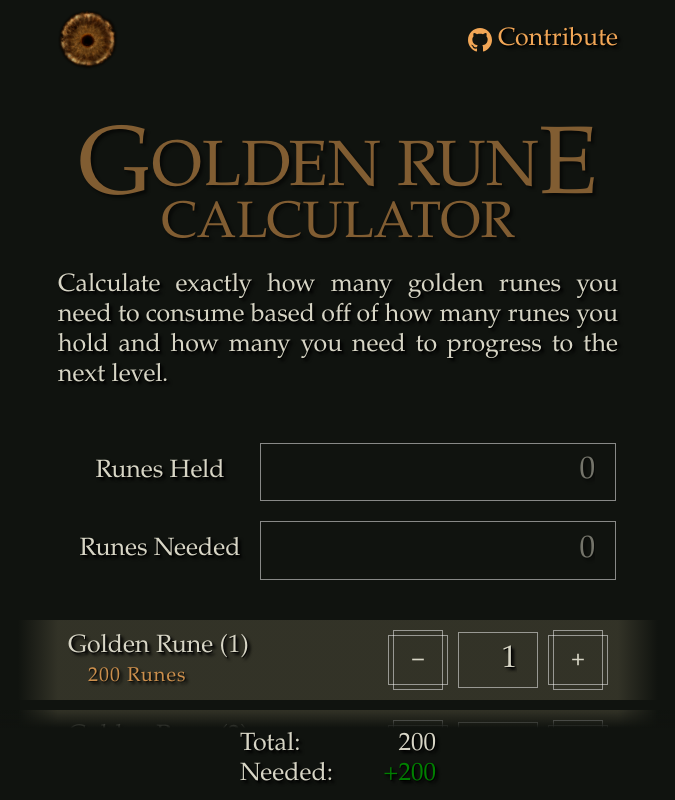
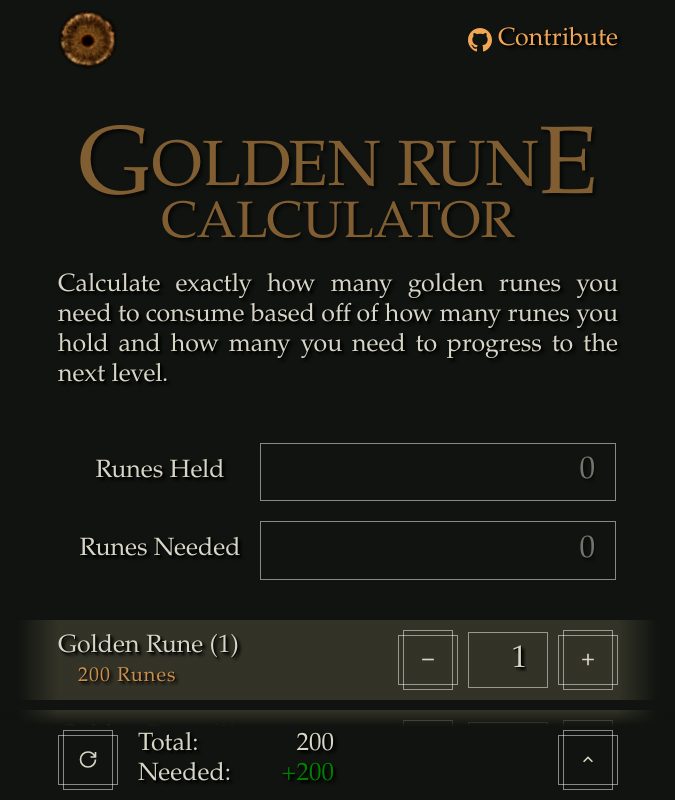
Before and after one commit to sergnio/golden-rune-calculator, a Next.js app: page / in a window 1280 px wide. Both pictures are taken after a click on the button 880 px from the left and 659 px from the top of the page. Shown: the top 800 px of the page, without its empty margins (302-977 px from the left). Built offline with nearby package versions, Linux system fonts and the light colour scheme.

Commit message:
More single screen work

```diff
--- a/src/app/layout.tsx
+++ b/src/app/layout.tsx
@@ -1,4 +1,4 @@
-import type { Metadata } from "next";
+import type { Metadata, Viewport } from "next";
 import "./globals.scss";
 
 export const metadata: Metadata = {
@@ -6,6 +6,13 @@ export const metadata: Metadata = {
   description:
     "A simple calculator to help optimize the number of runes to consume so you don't consume too many in Elden Ring.",
   icons: "/favicon.png",
+};
+
+export const viewport: Viewport = {
+  width: "device-width",
+  initialScale: 1,
+  minimumScale: 1,
+  userScalable: false,
 };
 
 export default function RootLayout({
--- a/src/app/page.tsx
+++ b/src/app/page.tsx
@@ -1,7 +1,6 @@
 "use client";
 
 import { EnterRunes } from "@/components/EnterRunes";
-import { Summary } from "@/components/Summary";
 import { StickyFooter } from "@/components/StickyFooter";
 import { RuneList } from "@/components/RuneList";
 import { RuneCalc } from "@/components/RuneCalc";
@@ -19,9 +18,6 @@ export default function Home() {
         <section className={styles.Section}>
           <RuneList />
         </section>
-        <section className={styles.Section}>
-          <Summary />
-        </section>
         <StickyFooter />
       </main>
     </RuneCalc>
--- a/src/components/RuneCalc.tsx
+++ b/src/components/RuneCalc.tsx
@@ -15,6 +15,7 @@ type RuneCalc = {
   runesNeeded: number;
   setRunesNeeded: Dispatch<SetStateAction<number>>;
   runes: InventoryRune[];
+  heldRunes: InventoryRune[];
   setRuneCount: (setRune: InventoryRune, count: number) => void;
   totalRunes: number;
   remainingNeeded: number;
@@ -58,6 +59,8 @@ export const RuneCalc = ({ children }: React.PropsWithChildren) => {
 
   const remainingNeeded = runesNeeded - (runesHeld + totalRunes);
 
+  const heldRunes = runes.filter((rune) => rune.count > 0);
+
   const reset = () => {
     setRunesHeld(0);
     setRunesNeeded(0);
@@ -72,6 +75,7 @@ export const RuneCalc = ({ children }: React.PropsWithChildren) => {
         runesNeeded,
         setRunesNeeded,
         runes,
+        heldRunes,
         setRuneCount,
         totalRunes,
         remainingNeeded,
--- a/src/components/RuneList/styles.module.scss
+++ b/src/components/RuneList/styles.module.scss
@@ -15,7 +15,7 @@
   align-items: center;
   justify-content: space-between;
   position: relative;
-  padding: 0.5rem;
+  padding: 0.5rem 0;
 
   @include gradient.gradient;
 }
--- a/src/components/StickyFooter/index.tsx
+++ b/src/components/StickyFooter/index.tsx
@@ -1,5 +1,9 @@
+import { useState } from "react";
+import { MdExpandLess, MdExpandMore } from "react-icons/md";
+import { GrPowerReset } from "react-icons/gr";
 import { getOverUnder, OverUnder } from "@/utils/calculate";
 import { useRuneCalc } from "../RuneCalc";
+import { Summary } from "../Summary";
 import { Button } from "../Button";
 import styles from "./styles.module.scss";
 
@@ -11,17 +15,41 @@ const getSign = (overUnder: OverUnder): string => {
 };
 
 export const StickyFooter = () => {
+  const [open, setOpen] = useState(false);
+  const { reset, heldRunes } = useRuneCalc();
+
+  return (
+    <div className={styles.StickyFooter}>
+      {open ? <Summary /> : null}
+      <div className={styles.Container}>
+        <div className={styles.Section}>
+          <Button id="reset" onClick={reset} className={styles.IconButton}>
+            <GrPowerReset />
+          </Button>
+          <RuneCount />
+        </div>
+        <div className={styles.Section}>
+          {heldRunes.length > 0 ? (
+            <Button
+              onClick={() => setOpen(!open)}
+              className={styles.IconButton}
+            >
+              {open ? <MdExpandMore /> : <MdExpandLess />}
+            </Button>
+          ) : null}
+        </div>
+      </div>
+    </div>
+  );
+};
+
+const RuneCount = () => {
   const { runesHeld, totalRunes, remainingNeeded } = useRuneCalc();
-
   const overUnder = getOverUnder(remainingNeeded);
   const neededSign = getSign(overUnder);
   const neededText = `${neededSign}${-1 * remainingNeeded}`;
 
   return (
-    <div className={styles.StickyFooter}>
-      <div className={styles.Container}>
-        <div className={styles.Section}></div>
-        <div className={styles.Section}>
     <div className={styles.Values}>
       <div className={styles.Value}>
         <div className={styles.ValueLabel}>Total:</div>
@@ -34,9 +62,5 @@ export const StickyFooter = () => {
         </div>
       </div>
     </div>
-        </div>
-        <div className={styles.Section}></div>
-      </div>
-    </div>
   );
 };
--- a/src/components/StickyFooter/styles.module.scss
+++ b/src/components/StickyFooter/styles.module.scss
@@ -5,8 +5,8 @@
   margin-right: calc(-1 * var(--site-padding));
   padding: 0.5rem var(--site-padding);
   display: flex;
-  justify-content: center;
-  min-height: 3.75rem;
+  flex-direction: column;
+  align-items: center;
 
   &:before {
     content: "";
@@ -16,7 +16,7 @@
     background: linear-gradient(
       0deg,
       rgb(16, 19, 15) 0%,
-      rgb(16, 19, 15, 1) 80%,
+      rgb(16, 19, 15, 1) calc(100% - 0.8rem),
       rgb(16, 19, 15, 0) 100%
     );
     z-index: -1;
@@ -33,7 +33,7 @@
 
 .Section {
   display: flex;
-  gap: 0.5rem;
+  gap: 1rem;
   align-items: center;
 }
 
@@ -50,3 +50,8 @@
 .ValueValue {
   text-align: right;
 }
+
+.IconButton {
+  width: 3rem;
+  height: 3rem;
+}
--- a/src/components/Summary/index.tsx
+++ b/src/components/Summary/index.tsx
@@ -3,30 +3,16 @@ import { InventoryRune, useRuneCalc } from "../RuneCalc";
 import styles from "./styles.module.scss";
 
 export const Summary = () => {
-  const { runes } = useRuneCalc();
-
-  const heldRunes = runes.filter((rune) => rune.count > 0);
+  const { heldRunes } = useRuneCalc();
 
   return (
     <div className={styles.Content}>
-      <header>
-        <h1>
-          <span className="big">C</span>onsum<span className="big">e</span>
-        </h1>
-      </header>
-      {heldRunes.length > 0 ? (
       <div className={styles.List}>
         <p className={styles.Row}>Use: </p>
         {heldRunes.map((rune) => (
           <ConsumeRune key={rune.name} rune={rune} />
         ))}
       </div>
-      ) : (
-        <p>
-          You have not selected any golden runes. Go back to the previous step
-          and select some.
-        </p>
-      )}
     </div>
   );
 };
--- a/src/components/Summary/styles.module.scss
+++ b/src/components/Summary/styles.module.scss
@@ -15,7 +15,7 @@
   justify-content: center;
   vertical-align: baseline;
   border-radius: 50%;
-  background-color: rgb(85, 82, 63, 0.5);
+  // background-color: rgb(85, 82, 63, 0.5);
   width: 1.75rem;
   height: 1.75rem;
   color: var(--color-orange-light);
@@ -69,27 +69,27 @@
   padding-top: 0.25rem;
   padding-bottom: 0.25rem;
 
-  &:after {
-    --gradient-offset: var(--site-padding);
-    content: "";
-    position: absolute;
-    top: 0;
-    left: 0;
-    right: 0;
-    left: calc(-1 * var(--gradient-offset));
-    right: calc(-1 * var(--gradient-offset));
-    height: 100%;
-    z-index: -1;
-    background: linear-gradient(
-      90deg,
-      rgb(85, 82, 63, 0) 0%,
-      rgb(85, 82, 63, 0.5) var(--gradient-offset),
-      rgb(85, 82, 63, 0.5) calc(100% - var(--gradient-offset)),
-      rgb(85, 82, 63, 0) 100%
-    );
+  // &:after {
+  //   --gradient-offset: var(--site-padding);
+  //   content: "";
+  //   position: absolute;
+  //   top: 0;
+  //   left: 0;
+  //   right: 0;
+  //   left: calc(-1 * var(--gradient-offset));
+  //   right: calc(-1 * var(--gradient-offset));
+  //   height: 100%;
+  //   z-index: -1;
+  //   background: linear-gradient(
+  //     90deg,
+  //     rgb(85, 82, 63, 0) 0%,
+  //     rgb(85, 82, 63, 0.5) var(--gradient-offset),
+  //     rgb(85, 82, 63, 0.5) calc(100% - var(--gradient-offset)),
+  //     rgb(85, 82, 63, 0) 100%
+  //   );
 
-    @media screen and (min-width: 64rem) {
-      --gradient-offset: 2rem;
-    }
-  }
+  //   @media screen and (min-width: 64rem) {
+  //     --gradient-offset: 2rem;
+  //   }
+  // }
 }
```
Lines whose indentation alone changed are shown as unchanged.
